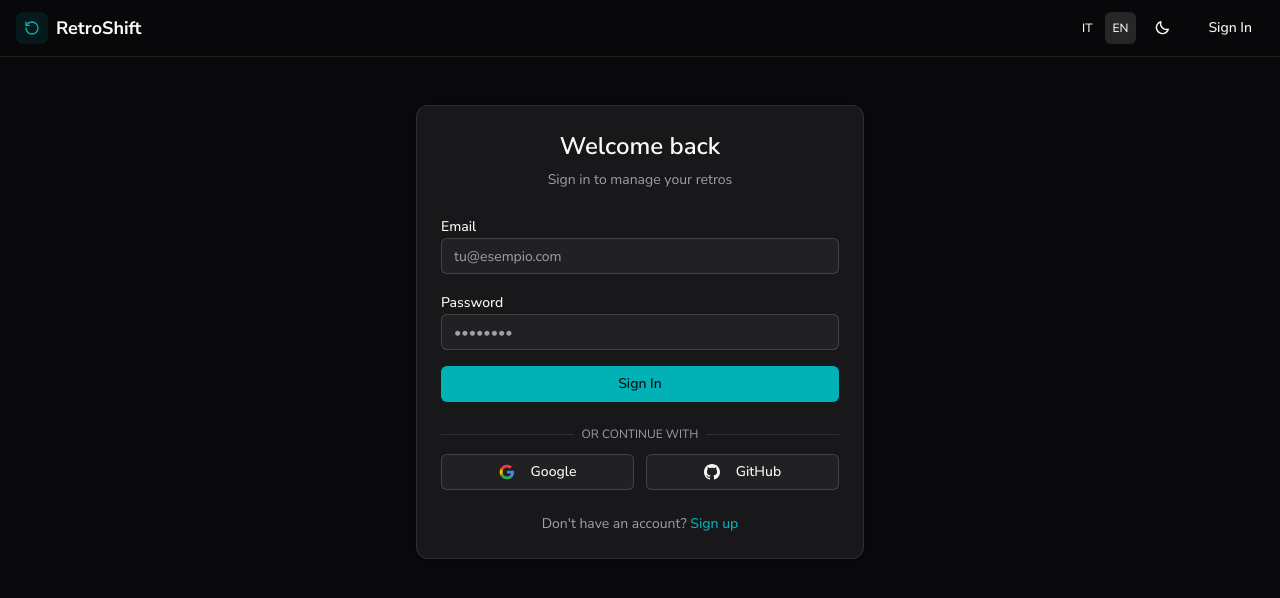
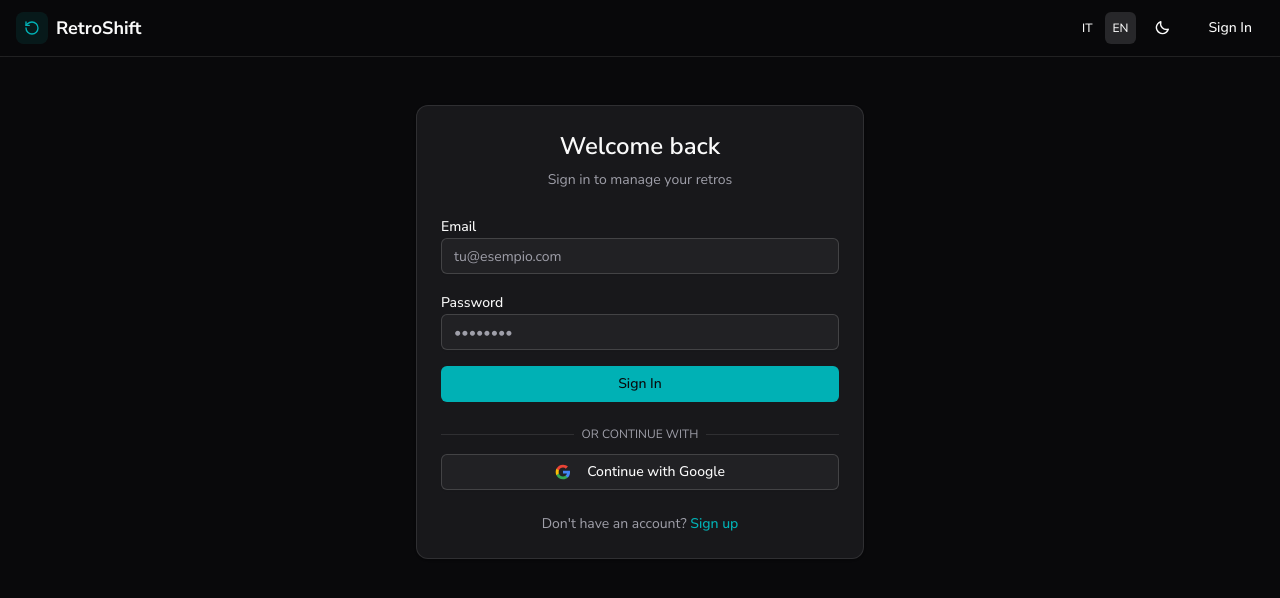
Before and after one commit to ShiftClawCO/retroshift, a Next.js app: page /login in a window 1280 px wide. Shown: the top 598 px of the page. Built offline with nearby package versions, Linux system fonts and the light colour scheme; no server answers.

Commit message:
feat: Google OAuth only (remove GitHub)

```diff
--- a/src/components/OAuthButtons.tsx
+++ b/src/components/OAuthButtons.tsx
@@ -38,12 +38,12 @@ export default function OAuthButtons({ redirectTo = '/create' }: OAuthButtonsPro
         </div>
       </div>
 
-      <div className="grid grid-cols-2 gap-3">
       <Button
         type="button"
         variant="outline"
         onClick={() => handleOAuth('google')}
         disabled={loading !== null}
+        className="w-full"
       >
         {loading === 'google' ? (
           <span className="animate-spin mr-2">⏳</span>
@@ -67,25 +67,8 @@ export default function OAuthButtons({ redirectTo = '/create' }: OAuthButtonsPro
             />
           </svg>
         )}
-          Google
+        {t('continueWithGoogle')}
       </Button>
-
-        <Button
-          type="button"
-          variant="outline"
-          onClick={() => handleOAuth('github')}
-          disabled={loading !== null}
-        >
-          {loading === 'github' ? (
-            <span className="animate-spin mr-2">⏳</span>
-          ) : (
-            <svg className="mr-2 h-4 w-4" fill="currentColor" viewBox="0 0 24 24">
-              <path d="M12 0c-6.626 0-12 5.373-12 12 0 5.302 3.438 9.8 8.207 11.387.599.111.793-.261.793-.577v-2.234c-3.338.726-4.033-1.416-4.033-1.416-.546-1.387-1.333-1.756-1.333-1.756-1.089-.745.083-.729.083-.729 1.205.084 1.839 1.237 1.839 1.237 1.07 1.834 2.807 1.304 3.492.997.107-.775.418-1.305.762-1.604-2.665-.305-5.467-1.334-5.467-5.931 0-1.311.469-2.381 1.236-3.221-.124-.303-.535-1.524.117-3.176 0 0 1.008-.322 3.301 1.23.957-.266 1.983-.399 3.003-.404 1.02.005 2.047.138 3.006.404 2.291-1.552 3.297-1.23 3.297-1.23.653 1.653.242 2.874.118 3.176.77.84 1.235 1.911 1.235 3.221 0 4.609-2.807 5.624-5.479 5.921.43.372.823 1.102.823 2.222v3.293c0 .319.192.694.801.576 4.765-1.589 8.199-6.086 8.199-11.386 0-6.627-5.373-12-12-12z"/>
-            </svg>
-          )}
-          GitHub
-        </Button>
-      </div>
     </div>
   )
 }
```
Lines whose indentation alone changed are shown as unchanged.
